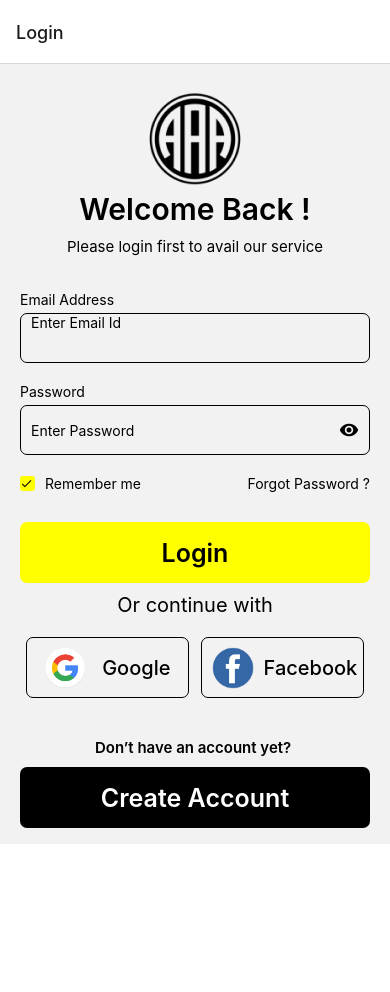
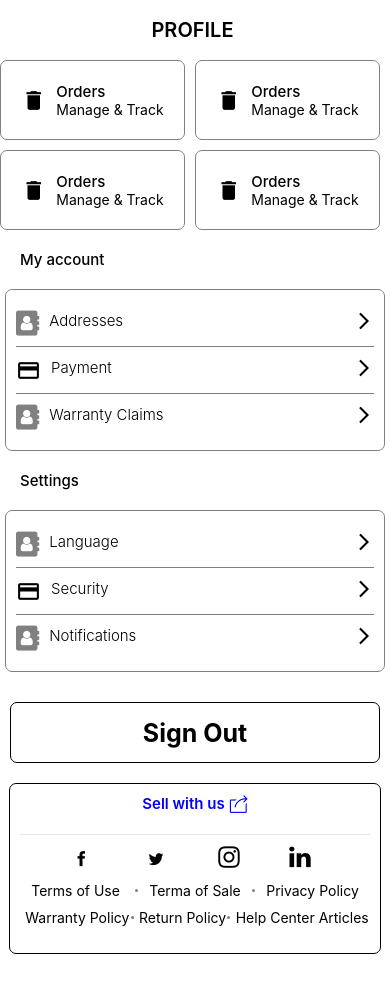
Before and after one commit to Manishs2261/React-native-project-, a React Native app: screen / in a window 390 px wide. Shown: the top 992 px of the page. Before the commit the page ends 848 px from the top, so only its background shows below. Built offline with nearby package versions, Linux system fonts and the light colour scheme.

Commit message:
add code

```diff
--- a/App.tsx
+++ b/App.tsx
@@ -46,38 +46,38 @@ function App(): React.JSX.Element {
   return (
 
 
-    <NavigationContainer>
+//     <NavigationContainer>
 
 
-<Stack.Navigator initialRouteName="Splash">
-<Stack.Screen
-name='Login'
-component={Login}>
+// <Stack.Navigator initialRouteName="Splash">
+// <Stack.Screen
+// name='Login'
+// component={Login}>
 
-</Stack.Screen>
+// </Stack.Screen>
 
-</Stack.Navigator>
+// </Stack.Navigator>
 
-  </NavigationContainer>
-);
+//   </NavigationContainer>
+// );
 
-//     <View>
-//     {/* <Login/> */}
+    <View>
+    {/* <Login/> */}
 
-//     {/* <Home/> */}
+    {/* <Home/> */}
 
-//     {/* <AllCategories/> */}
-// {/*
-//     <SingleProduct/> */}
-//     {/* <CheckOutScreen/> */}
-//     {/* <Profile/> */}
+    {/* <AllCategories/> */}
+{/*
+    <SingleProduct/> */}
+    {/* <CheckOutScreen/> */}
+    <Profile/>
 
-//     {/* <Wishlist/> */}
-//     {/* <Profile/> */}
-//     <SignUp/>
+    {/* <Wishlist/> */}
+    {/* <Profile/> */}
+    {/* <SignUp/> */}
 
-//     </View>
-  // );
+    </View>
+  );
 }
 
 
```
